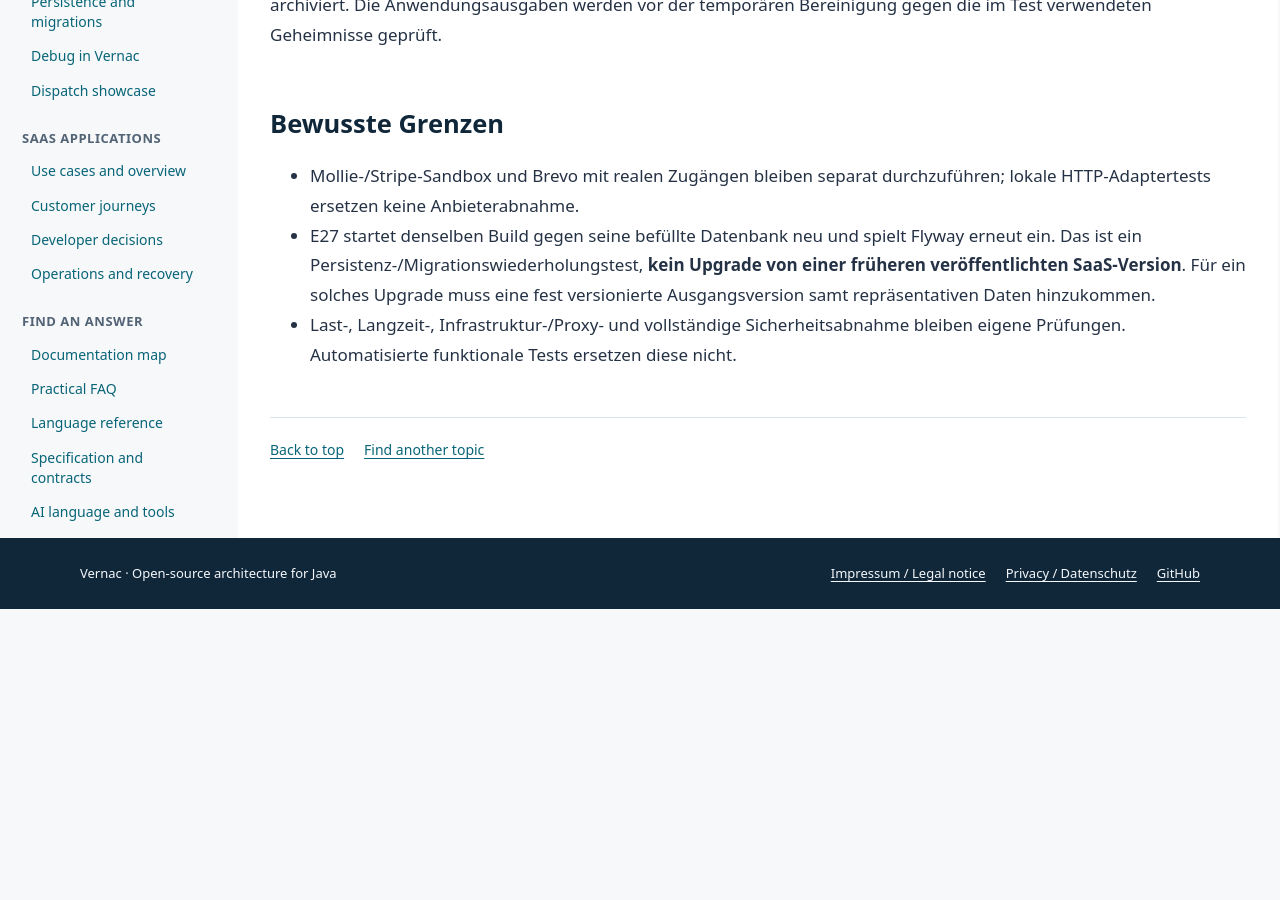
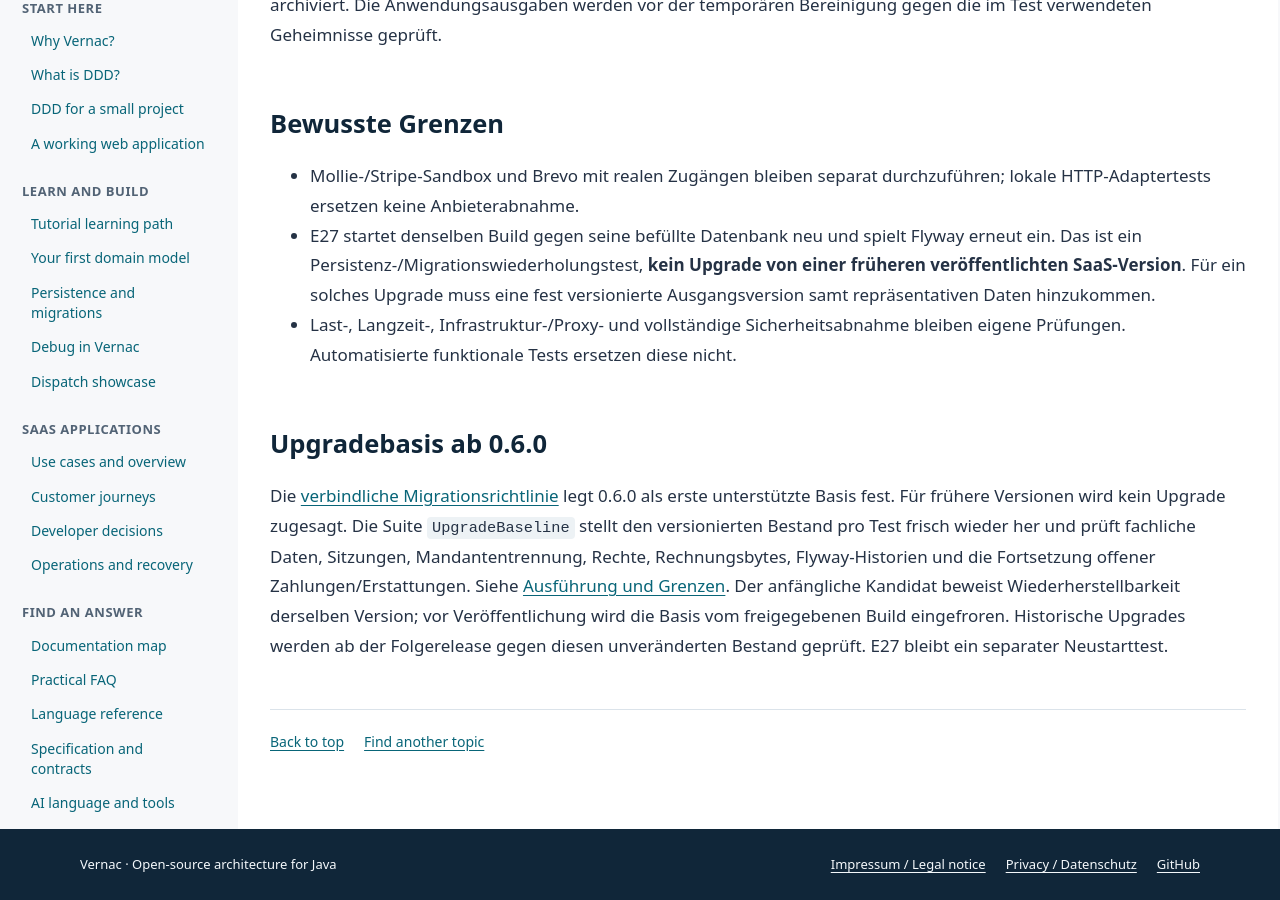
Before and after one commit to DannyReinhold/vernac, a Jekyll site: the page built from docs/saas/testabdeckung.md, in a window 1280 px wide and 900 px high, scrolled down 2704 px. Built offline with Jekyll 4.4.1, drawn with Linux system fonts in a browser that asks for light colours; before the commit the page ends 3313 px from its top, so only the background shows below that.

Commit message:
Establish mandatory upgrade policy and automated 0.6.0 baseline verification

```diff
--- a/docs/saas/testabdeckung.md
+++ b/docs/saas/testabdeckung.md
@@ -82,3 +82,16 @@ verwendeten Geheimnisse geprüft.
   fest versionierte Ausgangsversion samt repräsentativen Daten hinzukommen.
 * Last-, Langzeit-, Infrastruktur-/Proxy- und vollständige Sicherheitsabnahme
   bleiben eigene Prüfungen. Automatisierte funktionale Tests ersetzen diese nicht.
+
+
+## Upgradebasis ab 0.6.0
+
+Die [verbindliche Migrationsrichtlinie](../development/upgrade-policy.md) legt 0.6.0
+als erste unterstützte Basis fest. Für frühere Versionen wird kein Upgrade zugesagt.
+Die Suite `UpgradeBaseline` stellt den versionierten Bestand pro Test frisch wieder
+her und prüft fachliche Daten, Sitzungen, Mandantentrennung, Rechte, Rechnungsbytes,
+Flyway-Historien und die Fortsetzung offener Zahlungen/Erstattungen. Siehe
+[Ausführung und Grenzen](../../tests/upgrades/README.md). Der anfängliche Kandidat
+beweist Wiederherstellbarkeit derselben Version; vor Veröffentlichung wird die Basis
+vom freigegebenen Build eingefroren. Historische Upgrades werden ab der Folgerelease
+gegen diesen unveränderten Bestand geprüft. E27 bleibt ein separater Neustarttest.
```
